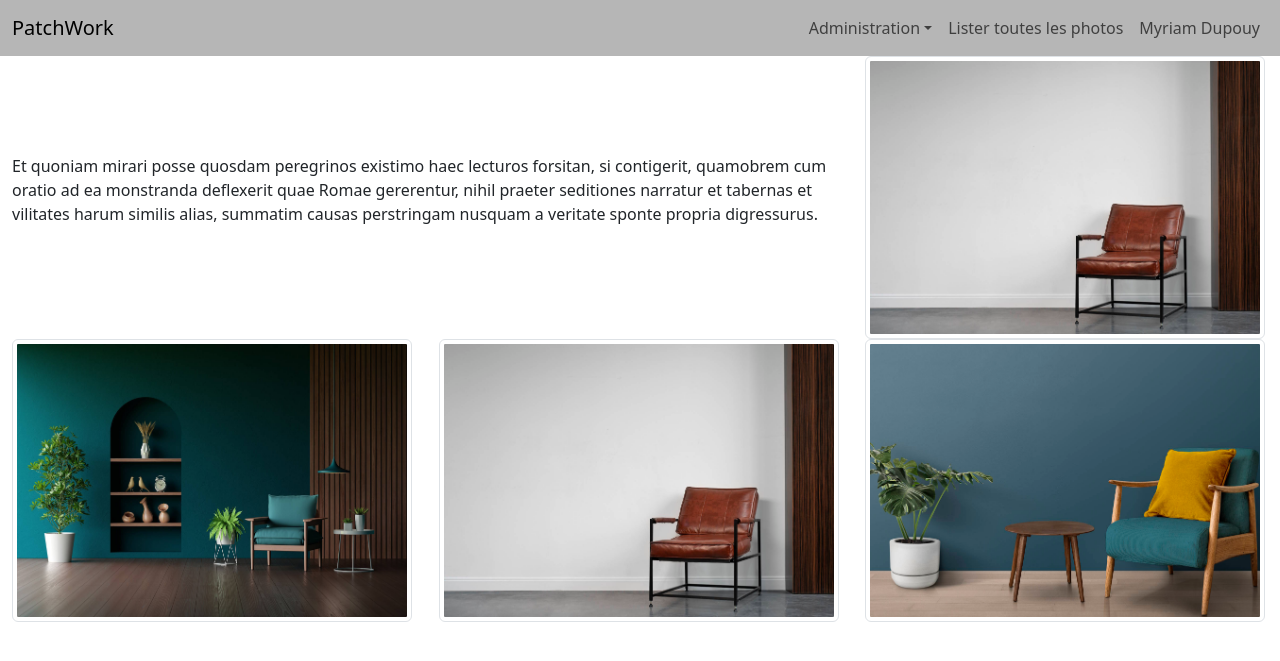
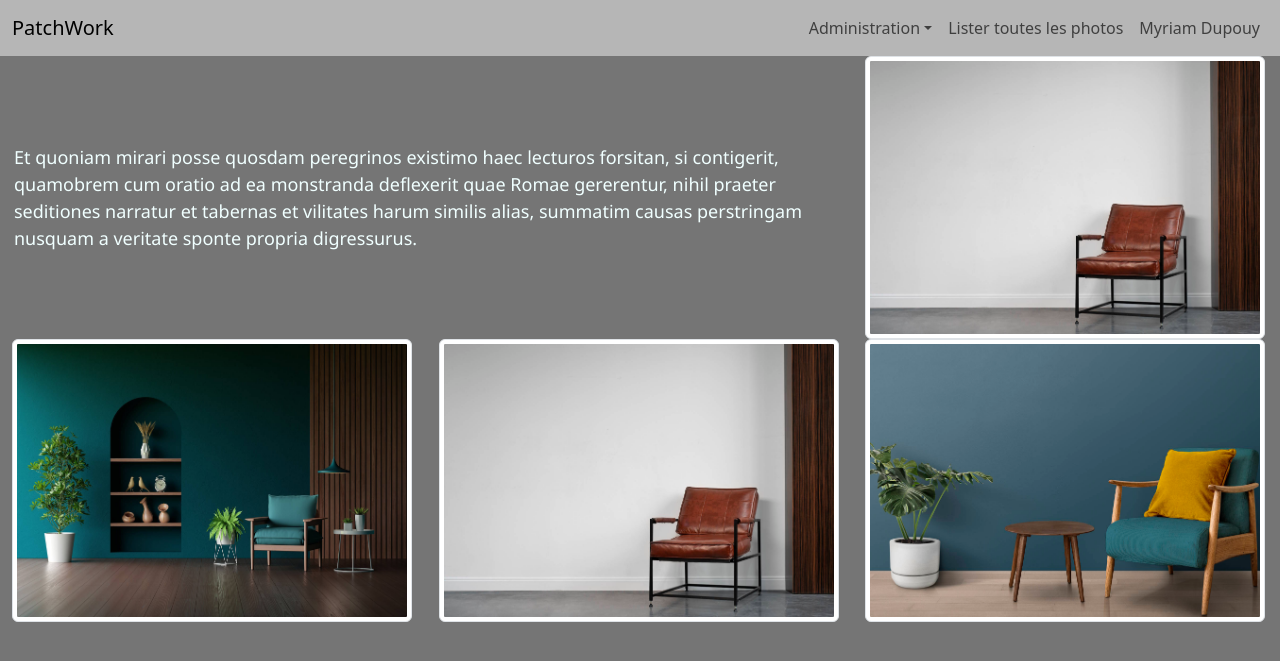
Before and after one commit to daff94/PatchWork, a PHP site: page /patchwork/ in a window 1280 px wide. Shown: the top 661 px of the page. Run offline with PHP 8.4, Linux system fonts and the light colour scheme.

Commit message:
modification du css de la page d'accueuil

```diff
--- a/css/main.css
+++ b/css/main.css
@@ -1,3 +1,6 @@
+
+
+@import "pickercolor.css";
 
 img {
     width: 400px;
@@ -7,4 +10,7 @@ img {
     display: flex;
     justify-content: center;
     align-items: center;
+    font-family: 'Segoe UI', Tahoma, Geneva, Verdana, sans-serif;
+    font-weight: 100;
+    color: azure;
   }
--- a/index.php
+++ b/index.php
@@ -8,7 +8,7 @@
   <link href="css/modale.css" rel="stylesheet">
   <link href="css/main.css" rel="stylesheet">
 </head>
-<body>
+<body class="mybody">
 
 
 <!-- Chargement du menu principal du site -->
```
